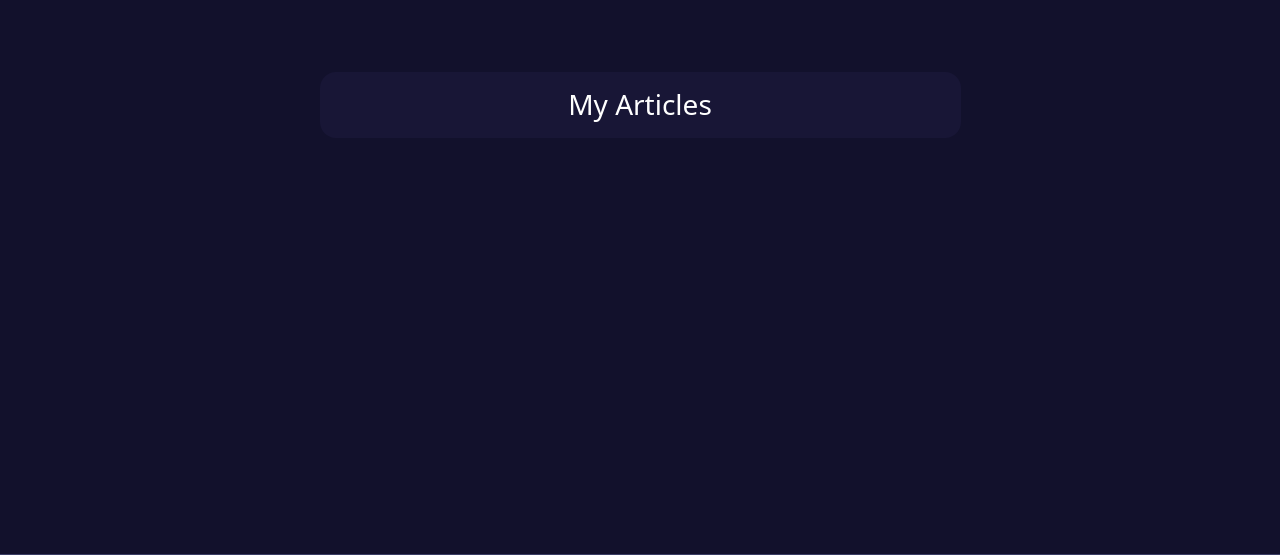
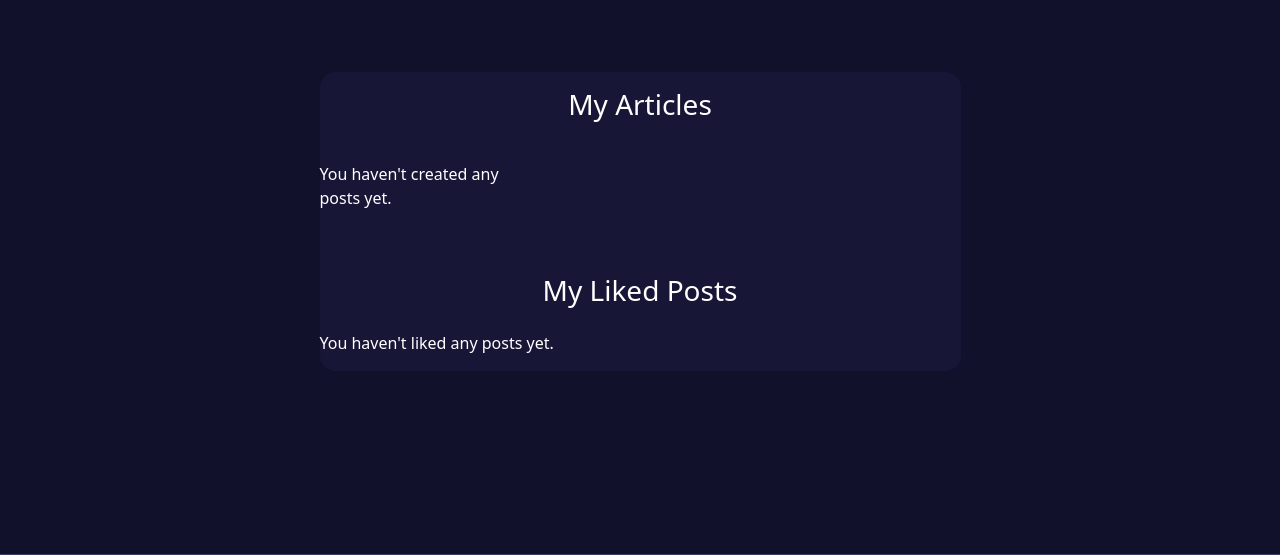
Before and after one commit to KimBergstroem/gamers_insight-CRUD-Blog-App, a Django app: page /my_articles/ in a window 1280 px wide. Shown: the part 80-635 px from the top of the page. Run offline with Django 3.2, Linux system fonts and the light colour scheme; a user stored in the database is signed in; data comes from the database, SQL or seed files in the repository; some libraries are stand-ins or nearby versions.

Commit message:
feat: add and displayed users liked post in my article page

```diff
--- a/blog/views.py
+++ b/blog/views.py
@@ -43,9 +43,13 @@ def about(request):
 @login_required
 def my_articles(request):
     """
-    Render the about.html template
+    Render the my_articles.html template with user's posts and liked posts
     """
-    return render(request, 'my_articles.html')
+    user = request.user
+    user_posts = Post.objects.filter(author=user)
+    liked_posts = Post.objects.filter(likes=user)
+
+    return render(request, 'my_articles.html', {'user_posts': user_posts, 'liked_posts': liked_posts})
 
 
 @login_required
@@ -79,6 +83,7 @@ def contact(request):
         return render(request, 'contactus.html', {'message_name': message_name})
     else:
         return render(request, 'contactus.html')
+
 
 # ==============================
 # Profile
--- a/templates/my_articles.html
+++ b/templates/my_articles.html
@@ -14,11 +14,31 @@
                         <h3 class="text-gray-900 mb-4 text-white text-center">My Articles</h3>
                     </div>
                     <!-- Blog post list -->
-                    <div class="row row-cols-1 row-cols-md-2 row-cols-lg-3 g-4">
+                    <div class="row row-cols-1 row-cols-md-2 row-cols-lg-3 g-4 mb-4">
                         {% for post in request.user.blog_posts.all %}
-                        {% include 'blogview_template/list_card.html' %}
+                        <div class="col-12 col-md-6 col-lg-4">
+                            {% include 'blogview_template/list_card.html' %}
+                        </div>
+                        {% empty %}
+                        <div>
+                            <p>You haven't created any posts yet.</p>
+                        </div>
                         {% endfor %}
                     </div>
+                    <h3 class="text-gray-900 mb-4 text-white text-center mt-4 mb-2">My Liked Posts</h3>
+                    <!-- Post Likes ul list -->
+                    {% if liked_posts %}
+                    <ul>
+                        {% for post in liked_posts %}
+                        <li>
+                            <a href="{% url 'post_detail' post.slug %}">{{ post.title }} - {{ post.category }} -
+                                <small>{{ post.created_on }}</small></a>
+                        </li>
+                        {% endfor %}
+                    </ul>
+                    {% else %}
+                    <p>You haven't liked any posts yet.</p>
+                    {% endif %}
                 </div>
             </div>
         </div>
```
